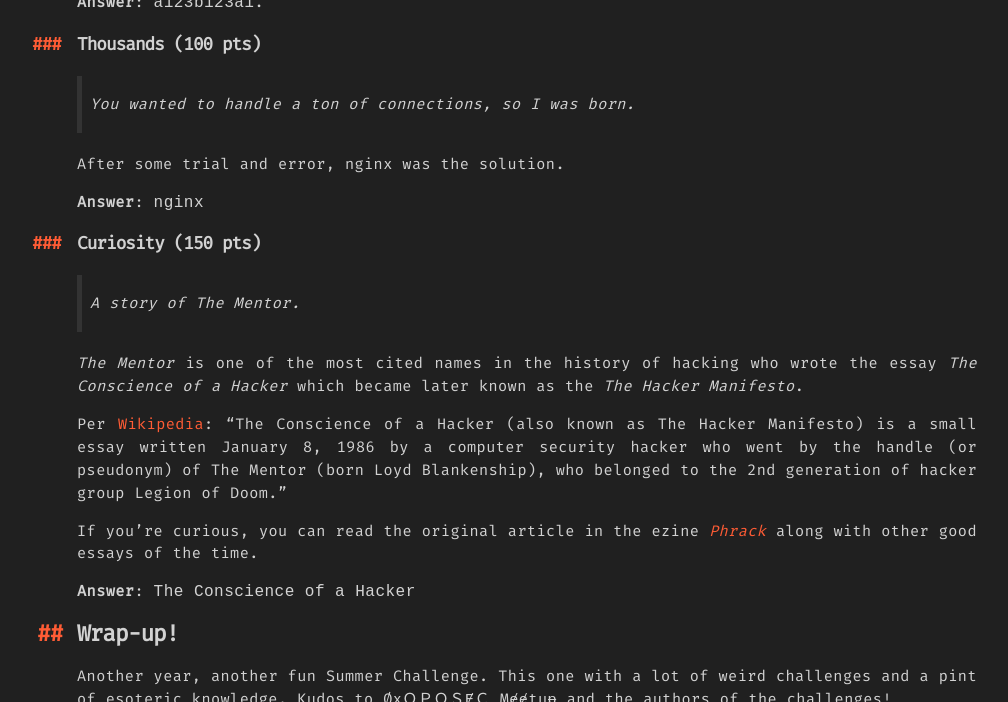
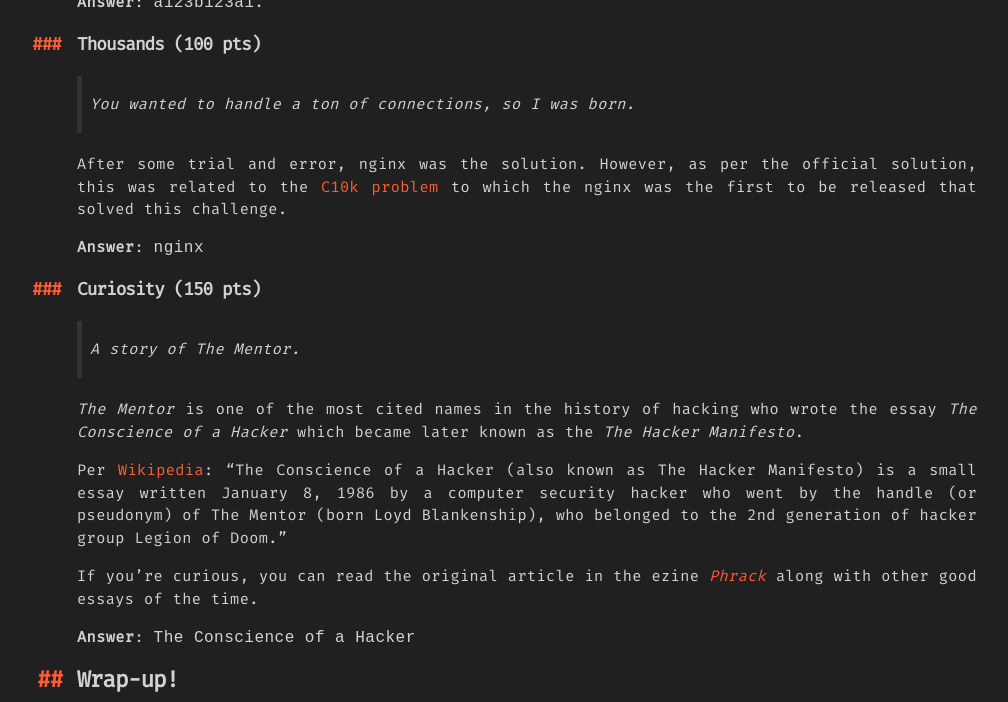
Before and after one commit to jpdias/jpdias.github.io, a Jekyll site: the page built from _posts/2020-09-23-oposec_summer_2020.md, in a window 1280 px wide and 900 px high, scrolled down 10376 px, cut to the strip 105-807 px from the top of the window. Shown: the whole strip, without its empty margins (113-1121 px from the left). Built offline with Jekyll 4.4.1, drawn with Linux system fonts in a browser that asks for light colours; nearby versions of some CDN libraries.

Commit message:
added some extra info

```diff
--- a/_posts/2020-09-23-oposec_summer_2020.md
+++ b/_posts/2020-09-23-oposec_summer_2020.md
@@ -226,7 +226,7 @@ This was a known case in Portugal were some news channel captured a ~~weak~~ pas
 
 > You wanted to handle a ton of connections, so I was born.
 
-After some trial and error, nginx was the solution.
+After some trial and error, nginx was the solution. However, as per the official solution, this was related to the [C10k problem](https://en.wikipedia.org/wiki/C10k_problem) to which the nginx was the first to be released that solved this challenge.
 
 **Answer**: `nginx`
 
```
